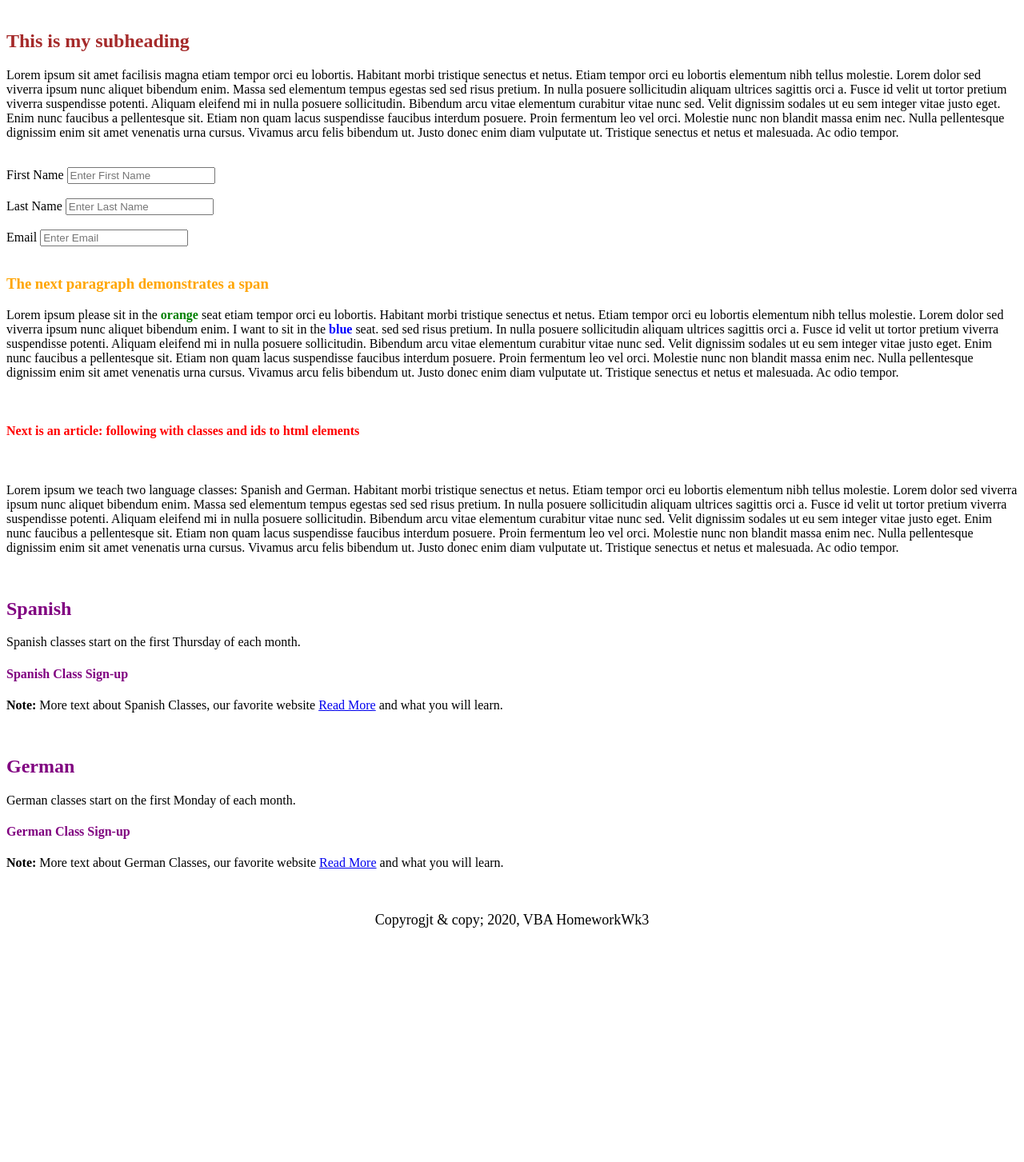
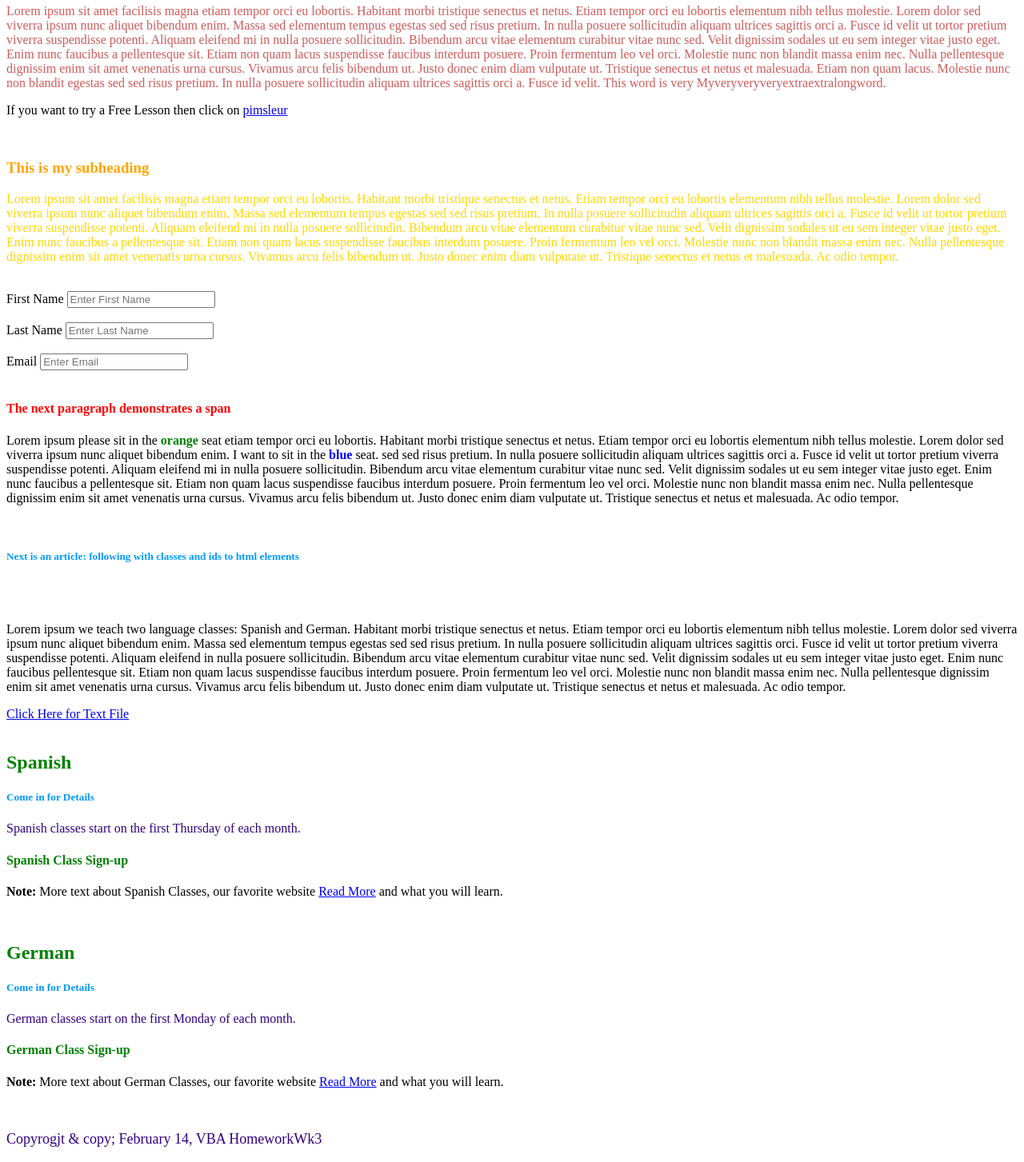
Before and after one commit to VenusAMB/Homework, a plain HTML site: page Exercise Wk3 Homework/HomeworkWk3.html in a window 1280 px wide. Shown: the part 204-1657 px from the top of the page at 80% size. Before the commit the page ends 1383 px from the top, so only its background shows below. Drawn offline with Linux system fonts and the light colour scheme.

Commit message:
homeworkwk3complete

```diff
--- a/Exercise Wk3 Homework/HomeworkWk3.css
+++ b/Exercise Wk3 Homework/HomeworkWk3.css
@@ -1,7 +1,16 @@
 
 h1 {
-    color:purple;
+    color:green;
 }
+
+#par1{
+    color:rgb(205, 92, 92);
+}
+
+#par2{
+    color:rgb(255, 215, 0)
+}
+
 h2 {
     color:brown;
 }
@@ -12,6 +21,13 @@ h4 {
     color:red;
 }
 #main-footer{
+    color:rgb(0, 255, 255)
     text-align:center;
     font-size:18px;
 }
+h5 {
+    color:#0099ff
+}
+<h6> {
+    color:hotpink
+}
--- a/Exercise Wk3 Homework/HomeworkWk3.html
+++ b/Exercise Wk3 Homework/HomeworkWk3.html
@@ -6,13 +6,42 @@
     <title>Exercise Wk3 Homework</title>
     <style src=HomeworkWk3.css></style>
     <style>
-        div {
-            width 150px;boarder: 1px solid black;
+        .contactinfo {
+            width: 150px;
+            border: 1px solid black;
         }
-        div.a{
+        /* div.a{
             word-wrap: wrap break-word;
         }
+        </style>
+        <style>
+            <div>
+            <footer>
+                <footer {
+                color:rgb(0, 255, 255)
+            }*/
+            </div>
+        </style>
+        <style>
+            div p {
+                color: #310080
+            } */
+        </style>
+    <br>
+    <title>HTML Reference</title>
+    <p style="color:green;"><h1>My title is green by color word</h1></p>
     </style>
+    <br>
+    <style>
+        <title>{Come in for Details}:</title>
+        <p style="color:"
+
+    </style>
+    <br>
+    <style>
+        <title>{Come in for Details}:</title>
+    </style>
+
     <link rel="stylesheet" type="text/css" href="HomeworkWk3.css">
 </head>
 <body>
@@ -21,9 +50,18 @@
         Myveryveryveryextraextralongword. The long word will break and wrap to the next line.</h1>div>
     </h1> -->
   <header>
-      <h1>This is my heading</h1>
+      <h2>This is my heading</h2>
   </header>
-  <p>Lorem ipsum sit amet facilisis magna etiam tempor orci eu lobortis. Habitant morbi tristique senectus et netus. Etiam tempor orci eu lobortis elementum nibh tellus molestie. Lorem dolor sed viverra ipsum nunc aliquet bibendum enim.
+
+  <!--<div id="myDiv">
+    <h1 class="myClass">
+      <a href="link">HW3TextDoc</a>
+    </h1>
+  </div>
+  getElementsById and getElementsByClassName -->
+  <div>
+  <span><p id="par1">
+    Lorem ipsum sit amet facilisis magna etiam tempor orci eu lobortis. Habitant morbi tristique senectus et netus. Etiam tempor orci eu lobortis elementum nibh tellus molestie. Lorem dolor sed viverra ipsum nunc aliquet bibendum enim.
 
     Massa sed elementum tempus egestas sed sed risus pretium. In nulla posuere sollicitudin aliquam ultrices sagittis orci a. Fusce id velit ut tortor pretium viverra suspendisse potenti. Aliquam eleifend mi in nulla posuere sollicitudin.
 
@@ -32,36 +70,52 @@
     Molestie nunc non blandit massa enim nec. Nulla pellentesque dignissim enim sit amet venenatis urna cursus. Vivamus arcu felis bibendum ut. Justo donec enim diam vulputate ut. Tristique senectus et netus et malesuada. Etiam non quam lacus.
 
     Molestie nunc non blandit egestas sed sed risus pretium. In nulla posuere sollicitudin aliquam ultrices sagittis orci a. Fusce id velit. This word is very Myveryveryveryextraextralongword.
- </p>
+ </p></span>
+ </div>
+ <p>If you want to try a Free Lesson then click on <a id="myAnchor" href="https://www.pimsleur.com/">pimsleur</a></p>
+
+       <p id="demo"></p>
+    <script>
+        function myFunction(){
+            var x =
+            document.getElementById("myAnchor").id;
+            document.getElementById("demo").innerHTML =x;
+        }
+    </script>
  <br>
- <h2> This is my subheading</h2>
- <p>Lorem ipsum sit amet facilisis magna etiam tempor orci eu lobortis. Habitant morbi tristique senectus et netus. Etiam tempor orci eu lobortis elementum nibh tellus molestie. Lorem dolor sed viverra ipsum nunc aliquet bibendum enim.
+ <h3> This is my subheading</h3>
+    <div>
+        <span><p id="par2">
+    Lorem ipsum sit amet facilisis magna etiam tempor orci eu lobortis. Habitant morbi tristique senectus et netus. Etiam tempor orci eu lobortis elementum nibh tellus molestie. Lorem dolor sed viverra ipsum nunc aliquet bibendum enim.
 
     Massa sed elementum tempus egestas sed sed risus pretium. In nulla posuere sollicitudin aliquam ultrices sagittis orci a. Fusce id velit ut tortor pretium viverra suspendisse potenti. Aliquam eleifend mi in nulla posuere sollicitudin.
 
     Bibendum arcu vitae elementum curabitur vitae nunc sed. Velit dignissim sodales ut eu sem integer vitae justo eget. Enim nunc faucibus a pellentesque sit. Etiam non quam lacus suspendisse faucibus interdum posuere. Proin fermentum leo vel orci.
 
     Molestie nunc non blandit massa enim nec. Nulla pellentesque dignissim enim sit amet venenatis urna cursus. Vivamus arcu felis bibendum ut. Justo donec enim diam vulputate ut. Tristique senectus et netus et malesuada. Ac odio tempor.
-</p>
+</p></span>
+</div>
 <br>
 <div>
+<divclass="contactinfo">
     <label>First Name</label>
     <input type="text" name="Firstname" placeholder="Enter First Name">
 </div>
 <div>
+
 <br>
     <label>Last Name</label>
     <input type="text" name="Lastname" placeholder="Enter Last Name">
 </div>
-
-<br>
+   <br>
 <div>
     <label>Email</label>
     <input type="email" Email="Email" placeholder="Enter Email">
     </div>
+</div>
     <br>
-    <h3>The next paragraph demonstrates a span</h3>
-<p>Lorem ipsum please sit in the <span style="color:green; font-weight: bold">orange</span> seat etiam tempor orci eu lobortis. Habitant morbi tristique senectus et netus. Etiam tempor orci eu lobortis elementum nibh tellus molestie. Lorem dolor sed viverra ipsum nunc aliquet bibendum enim.
+    <h4>The next paragraph demonstrates a span</h4>
+   <p>Lorem ipsum please sit in the <span style="color:green; font-weight: bold">orange</span> seat etiam tempor orci eu lobortis. Habitant morbi tristique senectus et netus. Etiam tempor orci eu lobortis elementum nibh tellus molestie. Lorem dolor sed viverra ipsum nunc aliquet bibendum enim.
 
     I want to sit in the <span style="color:blue; font-weight: bold">blue</span> seat. sed sed risus pretium. In nulla posuere sollicitudin aliquam ultrices sagittis orci a. Fusce id velit ut tortor pretium viverra suspendisse potenti. Aliquam eleifend mi in nulla posuere sollicitudin.
 
@@ -70,21 +124,35 @@
     Molestie nunc non blandit massa enim nec. Nulla pellentesque dignissim enim sit amet venenatis urna cursus. Vivamus arcu felis bibendum ut. Justo donec enim diam vulputate ut. Tristique senectus et netus et malesuada. Ac odio tempor.</p>
 <br>
 </div>
-<h4>Next is an article: following with classes and ids to html elements</h4>
-  <article>
+<p>
+<h5>Next is an article: following with classes and ids to html elements</h5>
+</p>
+<br>
+     <article>
 <br>
       <p>
     Lorem ipsum we teach two language classes: Spanish and German. Habitant morbi tristique senectus et netus. Etiam tempor orci eu lobortis elementum nibh tellus molestie. Lorem dolor sed viverra ipsum nunc aliquet bibendum enim.
 
-    Massa sed elementum tempus egestas sed sed risus pretium. In nulla posuere sollicitudin aliquam ultrices sagittis orci a. Fusce id velit ut tortor pretium viverra suspendisse potenti. Aliquam eleifend mi in nulla posuere sollicitudin.
+    Massa sed elementum tempus egestas sed sed risus pretium. In nulla posuere sollicitudin aliquam ultrices sagittis orci. Fusce id velit ut tortor pretium viverra suspendisse potenti. Aliquam eleifend in nulla posuere sollicitudin.
 
-    Bibendum arcu vitae elementum curabitur vitae nunc sed. Velit dignissim sodales ut eu sem integer vitae justo eget. Enim nunc faucibus a pellentesque sit. Etiam non quam lacus suspendisse faucibus interdum posuere. Proin fermentum leo vel orci.
+    Bibendum arcu vitae elementum curabitur vitae nunc sed. Velit dignissim sodales ut eu sem integer vitae justo eget. Enim nunc faucibus pellentesque sit. Etiam non quam lacus suspendisse faucibus interdum posuere. Proin fermentum leo vel orci.
 
     Molestie nunc non blandit massa enim nec. Nulla pellentesque dignissim enim sit amet venenatis urna cursus. Vivamus arcu felis bibendum ut. Justo donec enim diam vulputate ut. Tristique senectus et netus et malesuada. Ac odio tempor.
-      </p>
       <br>
+      <div class="text">
+          <a href="TextDocwk3.txt">Click Here for Text File</a>
+
+
+      </div>
+      <br>
+
 <div class="language">
     <h1>Spanish</h1>
+    <style>
+
+    </style>
+
+    <h5>Come in for Details</h5>
     <p>Spanish classes start on the first Thursday of each month.</p>
 </div>
 <section>
@@ -99,6 +167,7 @@
 <br>
 <div class="language">
     <h1>German</h1>
+    <h5>Come in for Details</h5>
     <p>German classes start on the first Monday of each month.</p>
 </div>
 <section>
@@ -113,8 +182,10 @@
 <br>
   </article>
   <footer id="main-footer">
-    <p>Copyrogjt & copy; 2020, VBA HomeworkWk3</p>
+    <div>
+    <p>Copyrogjt & copy; February 14, VBA HomeworkWk3</p>
+    </div>
     </footer>
  </body>
 </html>
-<!--Exercise Web page steps 1-5 complete but started next but not finished yet-->
+<!--Exercise Web page steps 1-5 complete but started ---Not ready to be checked -->
```
Also changed, not shown: Exercise Wk3 Homework/TextDocWk3.txt (added).
